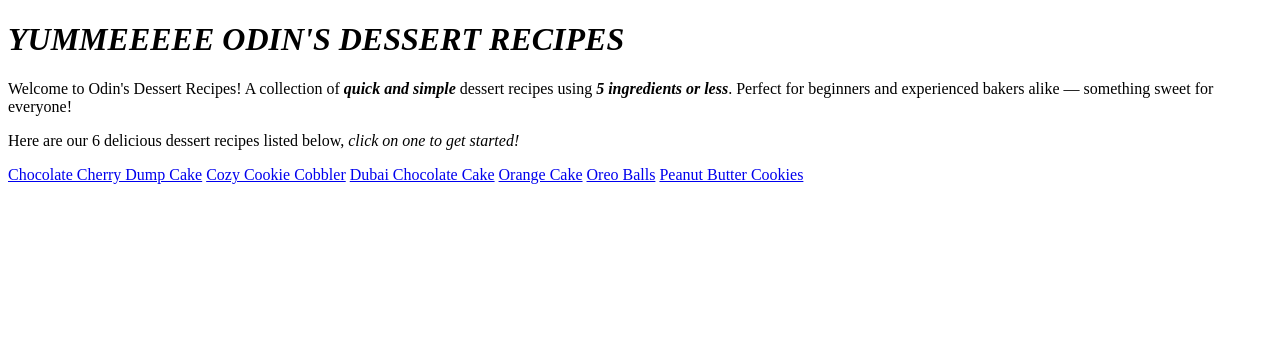
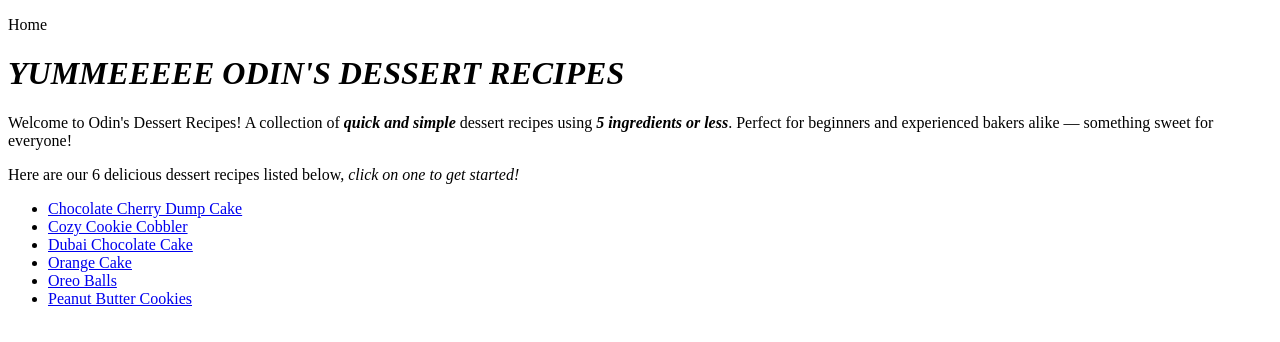
Before and after one commit to katlehogotso/odin-recipes, a plain HTML site: page index.html in a window 1280 px wide. Drawn offline with Linux system fonts and the light colour scheme.

Commit message:
Wrap recipe links in unordered list on homepage
Recipe links were displaying in one line, wrapped
them in an unordered list on index.html to make
them easier to read and navigate.

```diff
--- a/index.html
+++ b/index.html
@@ -6,6 +6,8 @@
   <title>Odin&apos;s Dessert Recipes</title>
 </head>
 <body>
+  <p>Home</p>
+
   <h1><em>YUMMEEEEE ODIN&apos;S DESSERT RECIPES</em></h1>
   <p>Welcome to Odin's Dessert Recipes! A collection of <strong><em>quick and simple</em></strong>
     dessert recipes using <strong><em>5 ingredients or less</em></strong>. Perfect for beginners and
@@ -14,11 +16,14 @@
   <p>Here are our 6 delicious dessert recipes listed below,
     <em>click on one to get started!</em></p>
 
-  <a href="recipes/chocolate-cherry-dump-cake.html">Chocolate Cherry Dump Cake</a>
-  <a href="recipes/cozy-cookie-cobbler.html">Cozy Cookie Cobbler</a>
-  <a href="recipes/dubai-chocolate-cake.html">Dubai Chocolate Cake</a>
-  <a href="recipes/orange-cake.html">Orange Cake</a>
-  <a href="recipes/oreo-balls.html">Oreo Balls</a>
-  <a href="recipes/peanut-butter-cookies.html">Peanut Butter Cookies</a>
+  <ul>
+    <li><a href="recipes/chocolate-cherry-dump-cake.html">Chocolate Cherry Dump Cake</a></li>
+    <li><a href="recipes/cozy-cookie-cobbler.html">Cozy Cookie Cobbler</a></li>
+    <li><a href="recipes/dubai-chocolate-cake.html">Dubai Chocolate Cake</a></li>
+    <li><a href="recipes/orange-cake.html">Orange Cake</a></li>
+    <li><a href="recipes/oreo-balls.html">Oreo Balls</a></li>
+    <li><a href="recipes/peanut-butter-cookies.html">Peanut Butter Cookies</a></li>
+  </ul>
+
 </body>
 </html>
```
